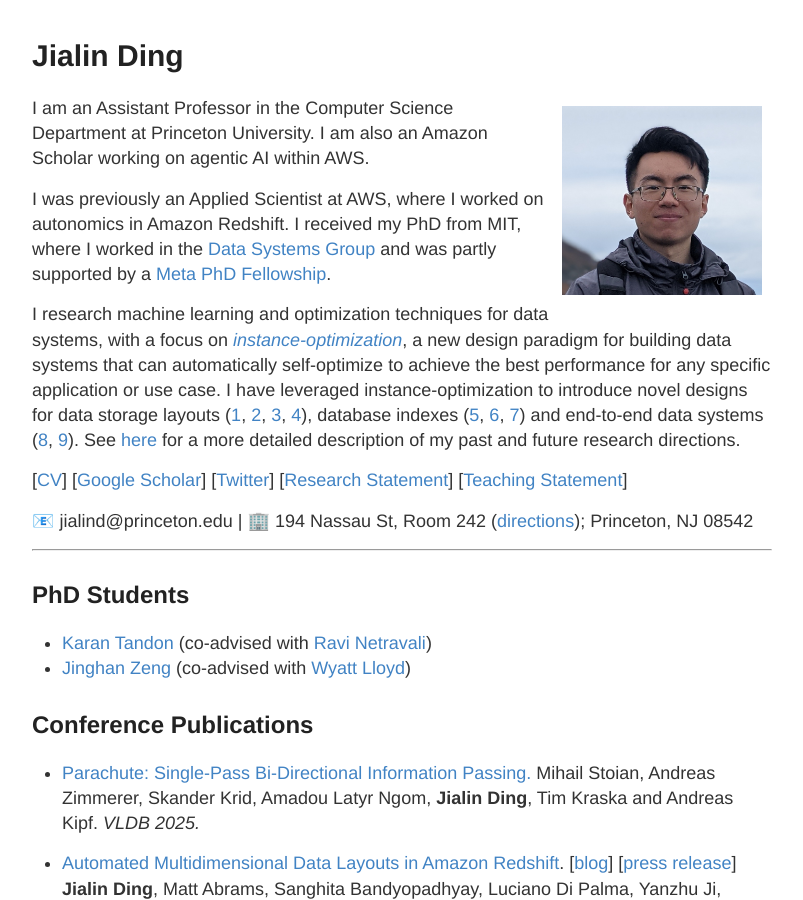
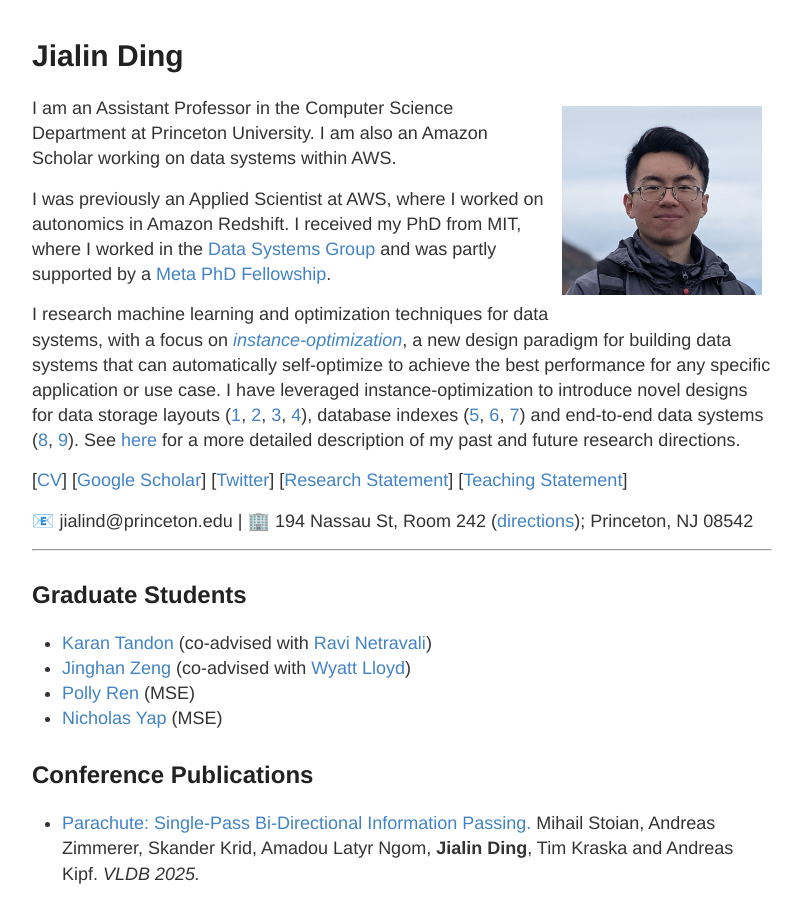
Before and after one commit to jialinding/jialinding.github.io, a Jekyll site: the page built from index.md, in a window 1280 px wide and 900 px high. Shown: the whole window, without its empty margins (238-1041 px from the left). Built offline with Jekyll 4.4.1, drawn with Linux system fonts in a browser that asks for light colours; some of the changed text lies outside the part shown.

Commit message:
Update: Jan 2026

```diff
--- a/index.md
+++ b/index.md
@@ -3,7 +3,6 @@ layout: default
 title: Jialin Ding
 description: I am an Assistant Professor in the Computer Science Department at Princeton University,
   where my research focuses on the intersection of data systems and AI.
-  I am also an Amazon Scholar working on agentic AI within AWS.
   I was previously an Applied Scientist at AWS and a CS PhD in the MIT Data Systems Group.
 ---
 
@@ -11,7 +10,7 @@ description: I am an Assistant Professor in the Computer Science Department at P
 <img src="/static/jialin.jpg" alt="Jialin" style="width: 200px; height: 189px; float: right; margin: 10px"/>
 <!-- ![Jialin](/static/jialin.jpg) -->
 
-I am an Assistant Professor in the Computer Science Department at Princeton University. I am also an Amazon Scholar working on agentic AI within AWS.
+I am an Assistant Professor in the Computer Science Department at Princeton University. I am also an Amazon Scholar working on data systems within AWS.
 
 <!-- I am looking for PhD students to join my group. If interested, please [apply through Princeton](https://graduate-apply.princeton.edu/apply/) and mention my name in your statement. -->
 
@@ -25,9 +24,12 @@ I research machine learning and optimization techniques for data systems, with a
 
 ---
 
-## PhD Students
+## Graduate Students
 - [Karan Tandon](https://karan2dec.github.io/) (co-advised with [Ravi Netravali](https://www.cs.princeton.edu/~ravian/))
 - [Jinghan Zeng](https://www.linkedin.com/in/jinghan-zeng-09a716248/) (co-advised with [Wyatt Lloyd](https://www.cs.princeton.edu/~wlloyd/))
+- [Polly Ren](https://www.linkedin.com/in/pollyren/) (MSE)
+- [Nicholas Yap](https://www.linkedin.com/in/nicholas-yap-5706311b7/) (MSE)
+
 
 ## Conference Publications
 
```
Also changed, not shown: other parts of index.md (+2 -2 lines), 1 other file.
